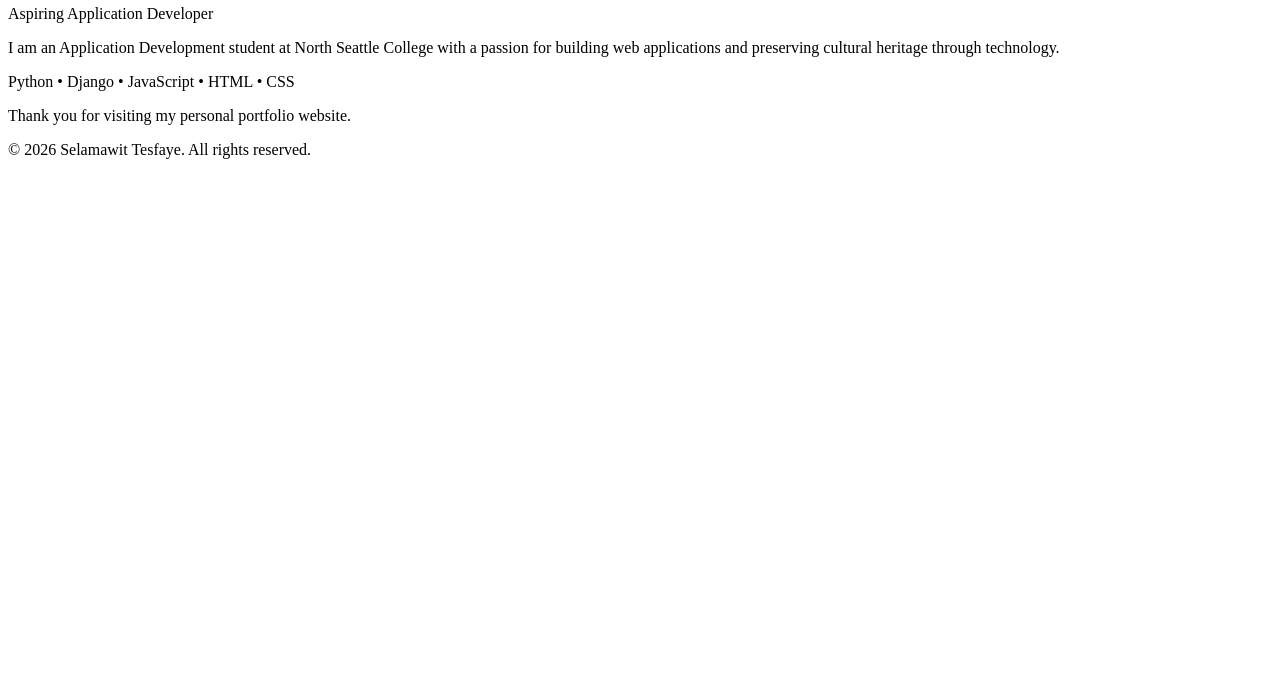
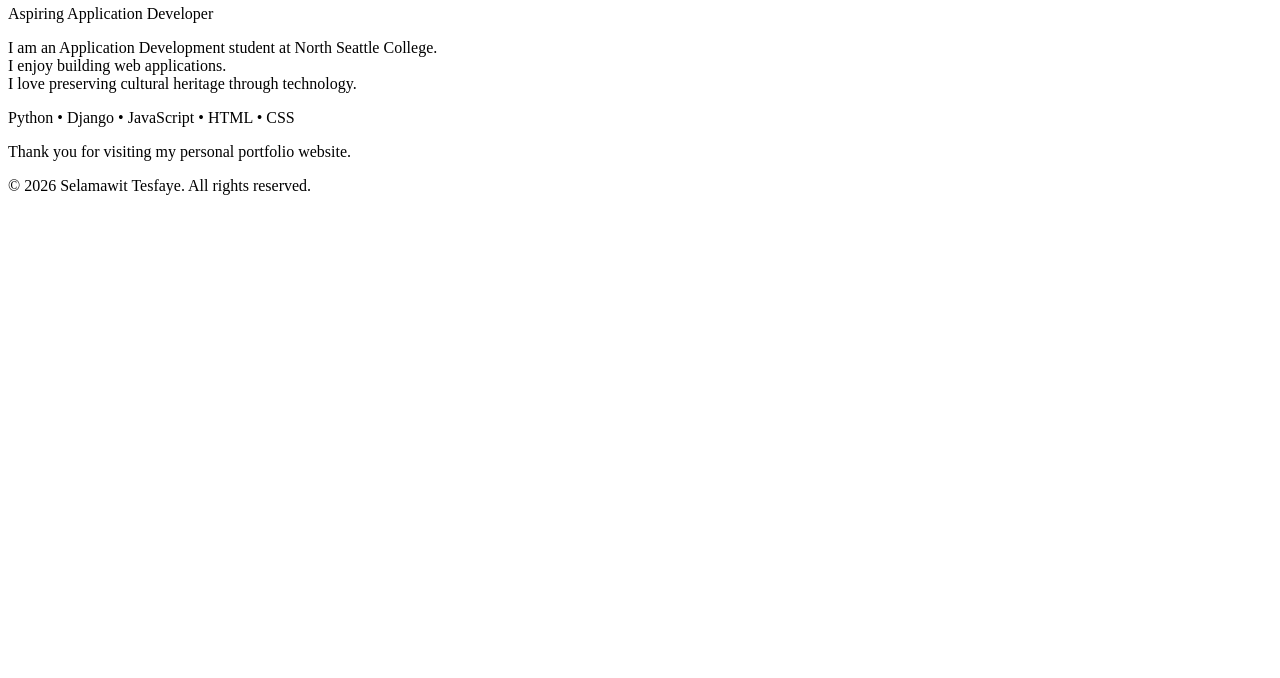
Before and after one commit to selamawitportdev/selamawitportdev.github.io, a plain HTML site: page index.html in a window 1280 px wide. Shown: the part 122-800 px from the top of the page. Drawn offline with Linux system fonts and the light colour scheme.

Commit message:
Update index.html

```diff
--- a/index.html
+++ b/index.html
@@ -13,8 +13,11 @@
 <h2>Selamawit Tesfaye</h2>
 
 <p>Aspiring Application Developer</p>
+
 <p>
-I am an Application Development student at North Seattle College with a passion for building web applications and preserving cultural heritage through technology.
+I am an Application Development student at North Seattle College.<br>
+I enjoy building web applications.<br>
+I love preserving cultural heritage through technology.
 </p>
 
 <p>Python • Django • JavaScript • HTML • CSS</p>
```
